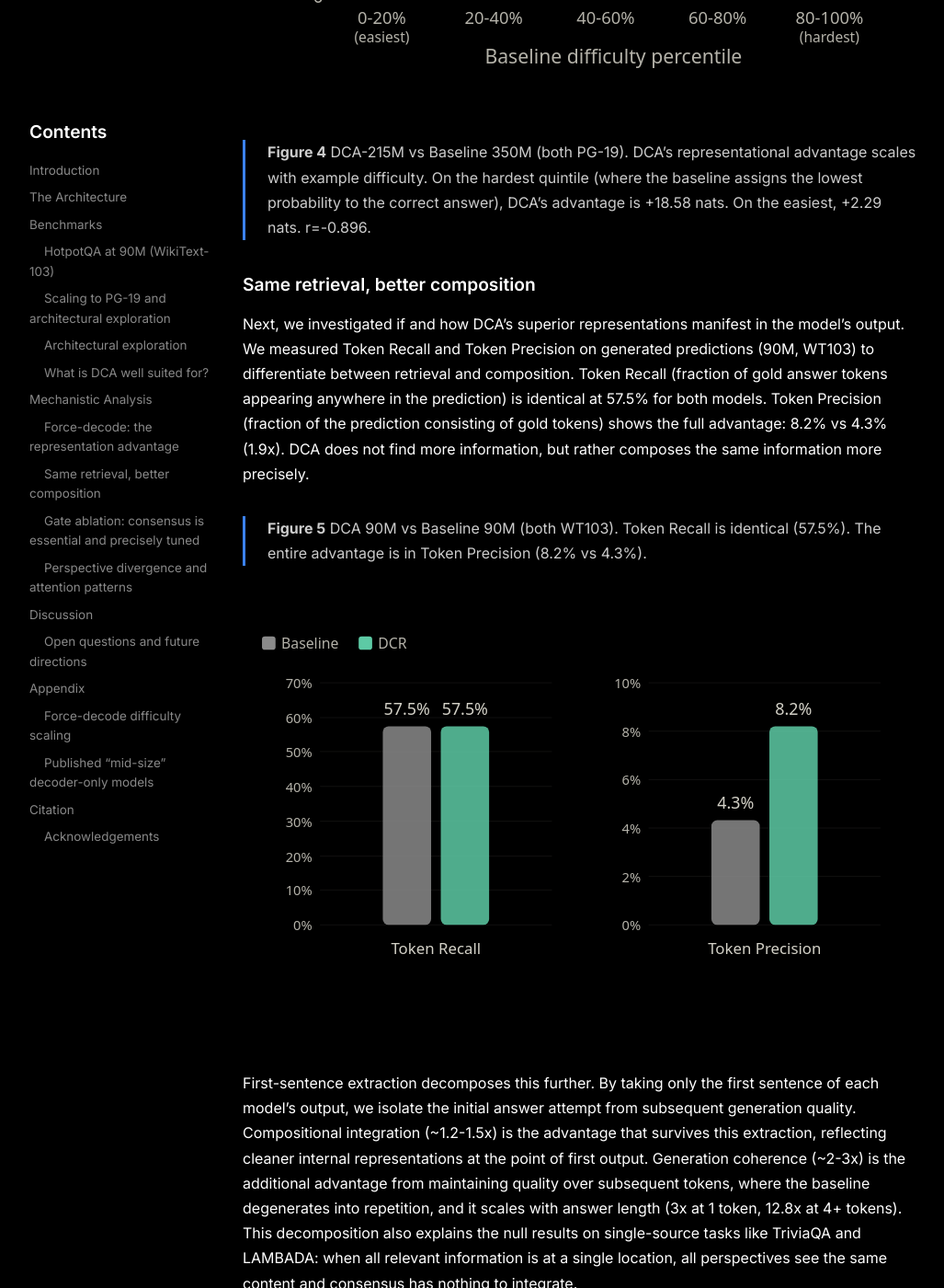
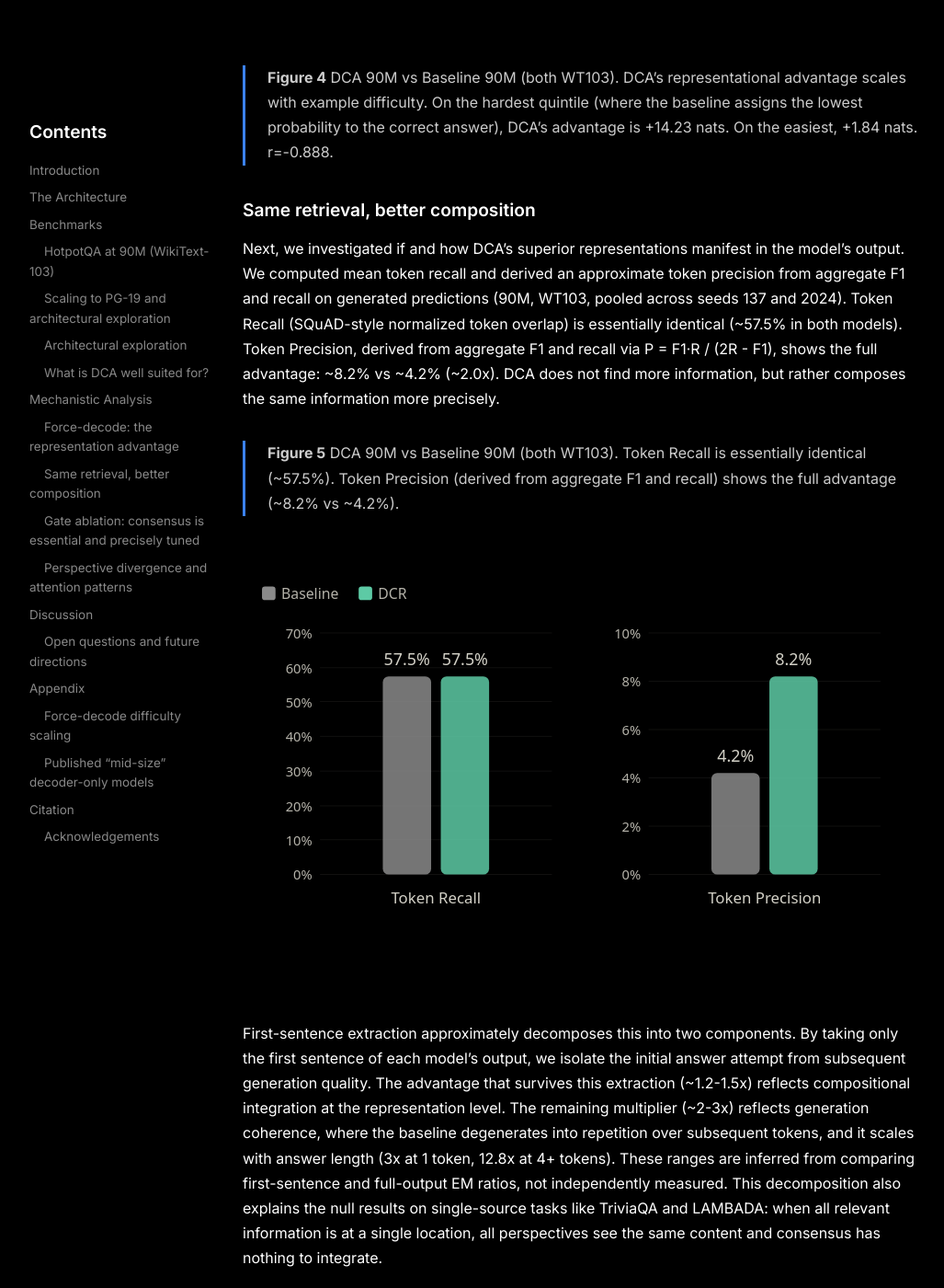
Before and after one commit to IluvatarLabs/iluvatarlabs.github.io, a Jekyll site: the page built from _posts/2026-03-26-divergent-convergent-attention.md, in a window 1280 px wide and 1400 px high, scrolled down 13057 px. Shown: the whole window at 92% size, without its empty margins (8-1035 px from the left). Built offline with Jekyll 4.4.1, drawn with Linux system fonts in a browser that asks for light colours; some of the changed text lies outside the part shown.

Commit message:
Update DCA blog post: refocus force-decode analysis on 90M, correct figures
Refocus the force-decode section on 90M/WT103 results (removing 215M
column from Table 4), update quintile data in Table 5 and Figure 4,
correct precision values throughout (98%→97.8%, 8x→7.7x), clarify
token precision methodology, fix baseline F1 and gate ablation numbers,
and update corresponding figures.

```diff
--- a/_posts/2026-03-26-divergent-convergent-attention.md
+++ b/_posts/2026-03-26-divergent-convergent-attention.md
@@ -25,7 +25,7 @@
 
 > **Figure 1a** Biological multi-scale oscillations. Gamma, beta, and theta bands process at different scales and periodically couple to coordinate information. DCA maps these to three attention horizons.
 
-In controlled experiments, DCA achieves 5.4x higher exact match on multi-hop QA at 90M parameters (p<10^-6, 3 seeds). At 215M, DCA beats a 355M baseline by 1.54x with fewer parameters, approximately matched FLOPs, and less memory. We characterized the consensus mechanism through causal interventions at both scales. Despite the small capacity of these models, our force-decode analysis shows an unambiguous representational advantage in multi-document composition. DCA assigns higher probability to the correct answer tokens on 98% of all examples, and the advantage scales with difficulty, with 8x larger gains on the hardest examples.
+In controlled experiments, DCA achieves 5.4x higher exact match on multi-hop QA at 90M parameters (p<10^-6, 3 seeds). At 215M, DCA beats a 355M baseline by 1.54x with fewer parameters, approximately matched FLOPs, and less memory. We characterized the consensus mechanism through causal interventions at both scales. Despite the small capacity of these models, our force-decode analysis shows an unambiguous representational advantage in multi-document composition. DCA assigns higher probability to the correct answer tokens on 97.8% of all examples at 90M, with 7.7x larger gains on the hardest questions (r=-0.888).
 
 ## The Architecture
 
@@ -252,7 +252,7 @@
 
 Scaling also provided an opportunity to test which components of DCA are essential and explore practical tradeoffs. The biggest disadvantage of full-fat DCA at baseline width (K=3 at d=1024) is cost: 3x VRAM and ~2.7x FLOPs. A narrower variant at d=768 (323M params) achieved only EM=0.57%, undertrained at 6.2 tokens per parameter because FLOP matching compressed it to 15K steps. A variant without per-perspective MLP (302M params, 1.07x FLOPs) achieved EM=1.21% (1.30x over baseline), indicating the per-perspective MLP is important for the mechanism. Separate MLP weights (139M params, same FLOPs) achieved PPL=20.45 (beating baseline for the first time) but EM=0.80%, half the shared MLP's 1.56%, confirming the shared MLP acts as a regularizer.
 
-We also evaluated DCA's core architectural hypothesis. The natural alternative to parallel streams is per-head window assignment. We tested this (baseline_mixed: heads 0-2 at w=32, heads 3-5 at w=128, heads 6-7 full causal). It achieves the best perplexity of any model (20.79) but only 0.29% EM on HotpotQA. A factorial experiment confirmed parallel streams are the primary mechanism; multi-scale windows are secondary. Two other architectural properties proved essential. Shared QKV weights collapse perspective diversity (cosine similarity 0.95 vs 0.14 with separate weights). Consensus at every layer (k=1) drops EM to 1.05% vs 1.59% with consensus every 6 layers (k=6). This suggests that perspectives need both separate weights to specialize and time between consensus points to diverge.
+We also evaluated DCA's core architectural hypothesis. The natural alternative to parallel streams is per-head window assignment. We tested this (baseline_mixed: heads 0-2 at w=32, heads 3-5 at w=128, heads 6-7 full causal). It achieves the best perplexity among baselines (20.79) but only 0.29% EM on HotpotQA. A factorial experiment confirmed parallel streams are the primary mechanism; multi-scale windows are secondary. Two other architectural properties proved essential. Shared QKV weights collapse perspective diversity (cosine similarity >0.9 vs 0.2-0.4 with separate weights). Consensus at every layer (k=1) drops EM to 1.05% vs 1.59% with consensus every 6 layers (k=6). This suggests that perspectives need both separate weights to specialize and time between consensus points to diverge.
 
 These results are what motivated the aforementioned DCA-215M design. Bottleneck projections let perspectives operate at d_lane=512 inside d_model=1024. Since 3 x 512^2 < 1024^2, K=3 perspectives at d=512 are cheaper per layer than a single stream at d=1024. This replaces the role that global tokens play in Longformer and BigBird[^longformer][^bigbird] in a causal-compatible way. Global tokens in causal decoders are functionally vacuous since position 0 can only attend to itself. Per-perspective gradient checkpointing reduces activation memory from ~3x baseline to below baseline levels. We scale by adding layers (30L) at the cheap d=512 perspective width rather than widening to d=1024.
 
@@ -297,42 +297,42 @@
 
 To separate representation quality from generation dynamics, we feed the context to both models and force-decode the gold answer tokens (teacher-forcing), recording each model's log-probability of the correct token at each position. If a model's representations encode the answer well, it will assign high probability to the gold tokens regardless of whether it generates them correctly during free generation. For each of 6,359 validation examples, we compare which model assigns higher probability to the gold answer. This is a paired comparison across all examples, not just the small fraction where EM=1.
 
-**Table 4: Force-decode results.** Paired comparison across all 6,359 HotpotQA validation examples. Wilcoxon signed-rank p < 10^-300 at both scales.
+**Table 4: Force-decode results (90M, WT103).** Paired comparison across all 6,359 HotpotQA validation examples. Wilcoxon signed-rank p < 10^-300.
 
-| | 90M DCA vs 90M baseline | 215M DCA vs 350M baseline |
-|---|---|---|
-| DCA assigns higher probability | 97.8% (6,217/6,359) | 98.3% (6,248/6,359) |
-| Average advantage | +6.25 nats (~520x) | +8.76 nats (~6,400x) |
+| | 90M DCA vs 90M baseline |
+|---|---|
+| DCA assigns higher probability | 97.8% (6,217/6,359) |
+| Average advantage | +6.25 nats (~520x) |
 {: .data-table}
 
-The nats advantage translates to probability: +8.76 nats means DCA assigns roughly 6,400x higher probability to the correct token at each position on average (nats use natural log; e^8.76 ≈ 6,400). The representation advantage is near-universal and strengthens as param count doubles, implying structural benefits intrinsic to DCA that might also manifest in EM should we scale up further. At 215M, a model with 39% fewer parameters produces better internal representations than the baseline on 98.3% of examples. Notably, advantage is also correlated with baseline difficulty. We binned examples by how well the baseline encodes the gold answer (baseline log-prob quintiles) and measured DCA's advantage in each bin (r=-0.896).
+The nats advantage translates to probability: +6.25 nats means DCA assigns roughly 520x higher probability to the correct token at each position on average (nats use natural log; e^6.25 ≈ 520). The representation advantage is near-universal: DCA produces better internal representations on 97.8% of all examples, not just the 1.6% where EM=1. The advantage is also correlated with baseline difficulty. We binned examples by how well the baseline encodes the gold answer (baseline log-prob quintiles) and measured DCA's advantage in each bin (r=-0.888).
 
-**Table 5: Force-decode advantage by baseline difficulty quintile (215M).**
+**Table 5: Force-decode advantage by baseline difficulty quintile (90M, WT103).**
 
 | Baseline difficulty percentile | Mean DCA advantage | DCA win rate |
 |---|---|---|
-| 0-20% (easiest) | +2.29 nats | 96.9% |
-| 20-40% | +4.84 nats | 98.3% |
-| 40-60% | +7.28 nats | 96.2% |
-| 60-80% | +10.80 nats | 99.8% |
-| 80-100% (hardest) | +18.58 nats | 100% |
+| 0-20% (easiest) | +1.84 nats | 96.5% |
+| 20-40% | +3.20 nats | 96.2% |
+| 40-60% | +4.75 nats | 96.5% |
+| 60-80% | +7.25 nats | 99.6% |
+| 80-100% (hardest) | +14.23 nats | 100% |
 {: .data-table}
 
-DCA helps on every quintile, but the advantage is 8x larger on the hardest examples than the easiest (Table 5, Figure 4). The harder an example is for a standard transformer, the more DCA's multi-perspective consensus improves the representation.
+DCA helps on every quintile, but the advantage is 7.7x larger on the hardest examples than the easiest (Table 5, Figure 4). The harder an example is for a standard transformer, the more DCA's multi-perspective consensus improves the representation.
 
 ![Figure 4: Force-decode advantage by baseline difficulty quintile](/assets/images/divergent-convergent-attention/fig5_difficulty_scaling.svg)
 
-> **Figure 4** DCA-215M vs Baseline 350M (both PG-19). DCA's representational advantage scales with example difficulty. On the hardest quintile (where the baseline assigns the lowest probability to the correct answer), DCA's advantage is +18.58 nats. On the easiest, +2.29 nats. r=-0.896.
+> **Figure 4** DCA 90M vs Baseline 90M (both WT103). DCA's representational advantage scales with example difficulty. On the hardest quintile (where the baseline assigns the lowest probability to the correct answer), DCA's advantage is +14.23 nats. On the easiest, +1.84 nats. r=-0.888.
 
 ### Same retrieval, better composition
 
-Next, we investigated if and how DCA's superior representations manifest in the model's output. We measured Token Recall and Token Precision on generated predictions (90M, WT103) to differentiate between retrieval and composition. Token Recall (fraction of gold answer tokens appearing anywhere in the prediction) is identical at 57.5% for both models. Token Precision (fraction of the prediction consisting of gold tokens) shows the full advantage: 8.2% vs 4.3% (1.9x). DCA does not find more information, but rather composes the same information more precisely.
+Next, we investigated if and how DCA's superior representations manifest in the model's output. We computed mean token recall and derived an approximate token precision from aggregate F1 and recall on generated predictions (90M, WT103, pooled across seeds 137 and 2024). Token Recall (SQuAD-style normalized token overlap) is essentially identical (~57.5% in both models). Token Precision, derived from aggregate F1 and recall via P = F1·R / (2R - F1), shows the full advantage: ~8.2% vs ~4.2% (~2.0x). DCA does not find more information, but rather composes the same information more precisely.
 
-> **Figure 5** DCA 90M vs Baseline 90M (both WT103). Token Recall is identical (57.5%). The entire advantage is in Token Precision (8.2% vs 4.3%).
+> **Figure 5** DCA 90M vs Baseline 90M (both WT103). Token Recall is essentially identical (~57.5%). Token Precision (derived from aggregate F1 and recall) shows the full advantage (~8.2% vs ~4.2%).
 
 ![Figure 5: Token Recall/Precision](/assets/images/divergent-convergent-attention/fig3_token_recall_precision.svg)
 
-First-sentence extraction decomposes this further. By taking only the first sentence of each model's output, we isolate the initial answer attempt from subsequent generation quality. Compositional integration (~1.2-1.5x) is the advantage that survives this extraction, reflecting cleaner internal representations at the point of first output. Generation coherence (~2-3x) is the additional advantage from maintaining quality over subsequent tokens, where the baseline degenerates into repetition, and it scales with answer length (3x at 1 token, 12.8x at 4+ tokens). This decomposition also explains the null results on single-source tasks like TriviaQA and LAMBADA: when all relevant information is at a single location, all perspectives see the same content and consensus has nothing to integrate.
+First-sentence extraction approximately decomposes this into two components. By taking only the first sentence of each model's output, we isolate the initial answer attempt from subsequent generation quality. The advantage that survives this extraction (~1.2-1.5x) reflects compositional integration at the representation level. The remaining multiplier (~2-3x) reflects generation coherence, where the baseline degenerates into repetition over subsequent tokens, and it scales with answer length (3x at 1 token, 12.8x at 4+ tokens). These ranges are inferred from comparing first-sentence and full-output EM ratios, not independently measured. This decomposition also explains the null results on single-source tasks like TriviaQA and LAMBADA: when all relevant information is at a single location, all perspectives see the same content and consensus has nothing to integrate.
 
 ### Gate ablation: consensus is essential and precisely tuned
 
@@ -373,13 +373,13 @@
 
 ![Figure 6: Cross-document attention fraction](/assets/images/divergent-convergent-attention/fig4_cross_doc_attention.svg)
 
-Attention measurements confirm the specialization. The local perspective keeps 96% of attention within paragraphs (cross-document fraction 0.04), while the global perspective distributes 68% across documents. In contrast, the dense transformer baseline sits at 0.34. With DCA, local perspectives extract precise within-document content, global perspectives maintain cross-document context, and consensus integrates both. The baseline cannot simultaneously attend locally and globally, and is forced to compromise. Together, the gate ablation and attention analyses demonstrate that DCA's diverse perspectives specialize by scale and combine through learned periodic consensus to produce superior representations for long reasoning.
+Attention measurements (computed on EM=1 examples, n=101) confirm the specialization. The local perspective keeps 96% of attention within paragraphs (cross-document fraction 0.04), while the global perspective distributes 68% across documents. In contrast, the dense transformer baseline sits at 0.34. With DCA, local perspectives extract precise within-document content, global perspectives maintain cross-document context, and consensus integrates both. The baseline attends at multiple scales within a single residual stream but cannot develop independent representations at each scale before integrating them. Together, the gate ablation and attention analyses demonstrate that DCA's diverse perspectives specialize by scale and combine through learned periodic consensus to produce superior representations for long reasoning.
 
 ## Discussion
 
 Multi-document composition is a documented bottleneck for production LLMs. RAG pipelines retrieve relevant documents but fail to synthesize across them[^rag]. Models fail to use information in the middle of long contexts[^lostmiddle]. Multi-hop reasoning requires 30-70B parameters to emerge in standard transformers[^steelekatz]. With DCA, we sought to demonstrate that parallel multi-scale perspectives with periodic late consensus can improve on these deficiencies.
 
-Despite the limited capacity of our models, extensive benchmarking demonstrated a consistent advantage on distributed-source tasks (5.4x EM at 90M, 1.54x at 215M FLOP-comparable) and no advantage on sequential, single-source, or capacity-limited tasks. Investigation of the mechanism revealed that both the late consensus gate and diversity in perspective specialization are essential features of DCA's architecture. The resulting representations encode multi-document relationships better than a standard transformer on 98% of examples, with 8x larger gains on the hardest examples, reflecting an advantage in composition rather than simply retrieval. DCA's demonstrated strength on distributed-source tasks aligns with the aforementioned failure modes of contemporary LLMs.
+Despite the limited capacity of our models, extensive benchmarking demonstrated a consistent advantage on distributed-source tasks (5.4x EM at 90M, 1.54x at 215M FLOP-comparable) and no advantage on sequential, single-source, or capacity-limited tasks. Investigation of the mechanism revealed that both the late consensus gate and diversity in perspective specialization are essential features of DCA's architecture. The resulting representations encode multi-document relationships better than a standard transformer on 97.8% of examples, with 7.7x larger gains on the hardest examples, reflecting an advantage in composition rather than retrieval. DCA's demonstrated strength on distributed-source tasks aligns with the aforementioned failure modes of contemporary LLMs.
 
 ### Open questions and future directions
 
@@ -393,14 +393,14 @@
 
 ![Appendix Figure: Force-decode advantage vs baseline difficulty](/assets/images/divergent-convergent-attention/fig5_scatter_reference.png)
 
-> **Appendix Figure** Per-example force-decode advantage (DCA log-prob minus baseline log-prob) plotted against baseline log-prob (215M DCA vs 350M baseline). Each point is one of 6,359 HotpotQA validation examples. r=-0.896. The harder an example is for the baseline (more negative log-prob), the larger DCA's representational advantage.
+> **Appendix Figure** Per-example force-decode advantage (DCA log-prob minus baseline log-prob) plotted against baseline log-prob (90M DCA vs 90M baseline, both WT103). Each point is one of 6,359 HotpotQA validation examples. r=-0.888. The harder an example is for the baseline (more negative log-prob), the larger DCA's representational advantage.
 
 ---
 
 ### Published "mid-size" decoder-only models
 
 
-| Architecture | Params | HotpotQA EM | Notes |
+| Architecture | Params | HotpotQA EM or F1 | Notes |
 |---|---|---|---|
 | DCA 90M | 89M | 1.56% | Decoder-only, WT103, fine-tuned |
 | Baseline 90M | 90M | 0.29% | Decoder-only, WT103, fine-tuned |
```
Also changed, not shown: other parts of _posts/2026-03-26-divergent-convergent-attention.md (+3 -3 lines), assets/images/divergent-convergent-attention/fig3_token_recall_precision.svg, assets/images/divergent-convergent-attention/fig5_difficulty_scaling.svg, assets/images/divergent-convergent-attention/fig5_scatter_reference.png.
